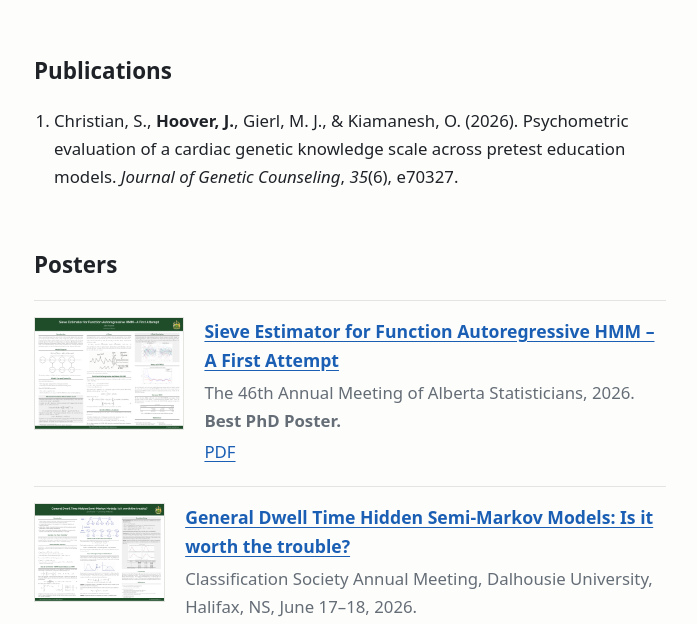
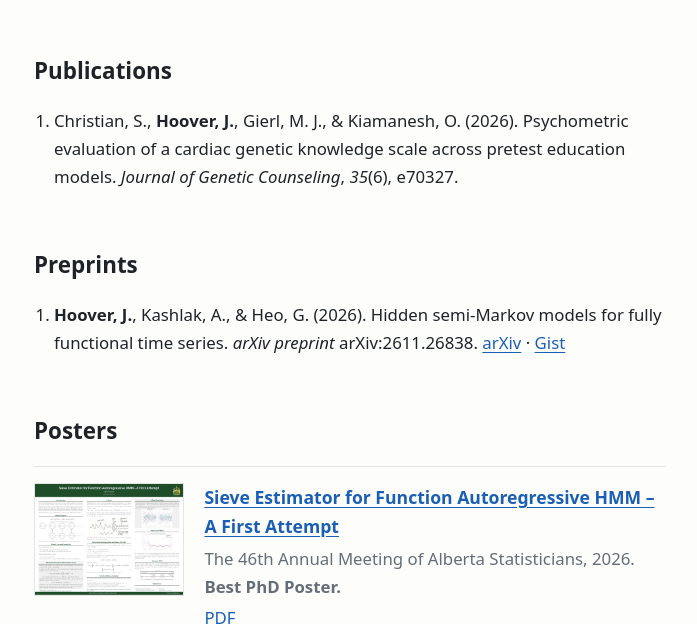
Before and after one commit to JakeHoover/JakeHoover.github.io, a plain HTML site: page publications.html in a window 1280 px wide. Shown: the part 203-827 px from the top of the page, without its empty margins (290-987 px from the left). Drawn offline with Linux system fonts and the light colour scheme.

Commit message:
Add arXiv preprint to Publications and CV (#10)
Claude-Session: https://claude.ai/code/session_017iMFMN9eDM1wW86gXDPLEH

Co-authored-by: Claude <noreply@anthropic.com>

```diff
--- a/publications.html
+++ b/publications.html
@@ -29,6 +29,18 @@
                     Christian, S., <strong>Hoover, J.</strong>, Gierl, M. J., &amp; Kiamanesh, O. (2026).
                     Psychometric evaluation of a cardiac genetic knowledge scale across pretest education models.
                     <em>Journal of Genetic Counseling</em>, <em>35</em>(6), e70327.
+                </li>
+            </ol>
+        </section>
+        <section id="preprints">
+            <h2>Preprints</h2>
+            <ol class="pubs">
+                <li>
+                    <strong>Hoover, J.</strong>, Kashlak, A., &amp; Heo, G. (2026).
+                    Hidden semi-Markov models for fully functional time series.
+                    <em>arXiv preprint</em> arXiv:2611.26838.
+                    <a href="https://arxiv.org/abs/2611.26838">arXiv</a> &middot;
+                    <a href="https://gist.science/paper/2611.26838">Gist</a>
                 </li>
             </ol>
         </section>
```
